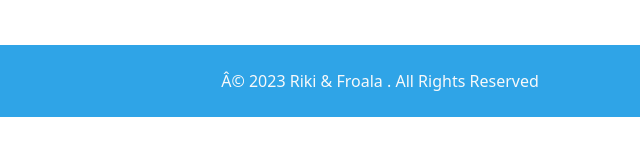
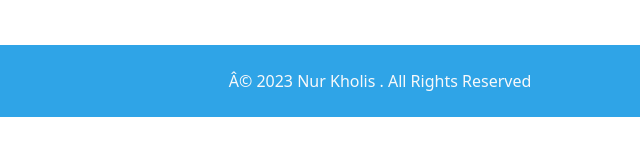
Before and after one commit to nurkholisaja/kopi-kuy, a plain HTML site: page produk.html in a window 1280 px wide. Shown: the part 299-454 px from the top of the page, 640-1280 px from the left. Drawn offline with Linux system fonts and the light colour scheme.

Commit message:
nama footer

```diff
--- a/produk.html
+++ b/produk.html
@@ -132,7 +132,7 @@
                 </div>
 
                 <div class="col-12 col-md-4 mt-4 mt-md-0 text-center text-md-right">
-                    Â© 2023 Riki &amp; Froala . All Rights Reserved
+                    Â© 2023 Nur Kholis . All Rights Reserved
                 </div>
             </div>
         </div>
```
